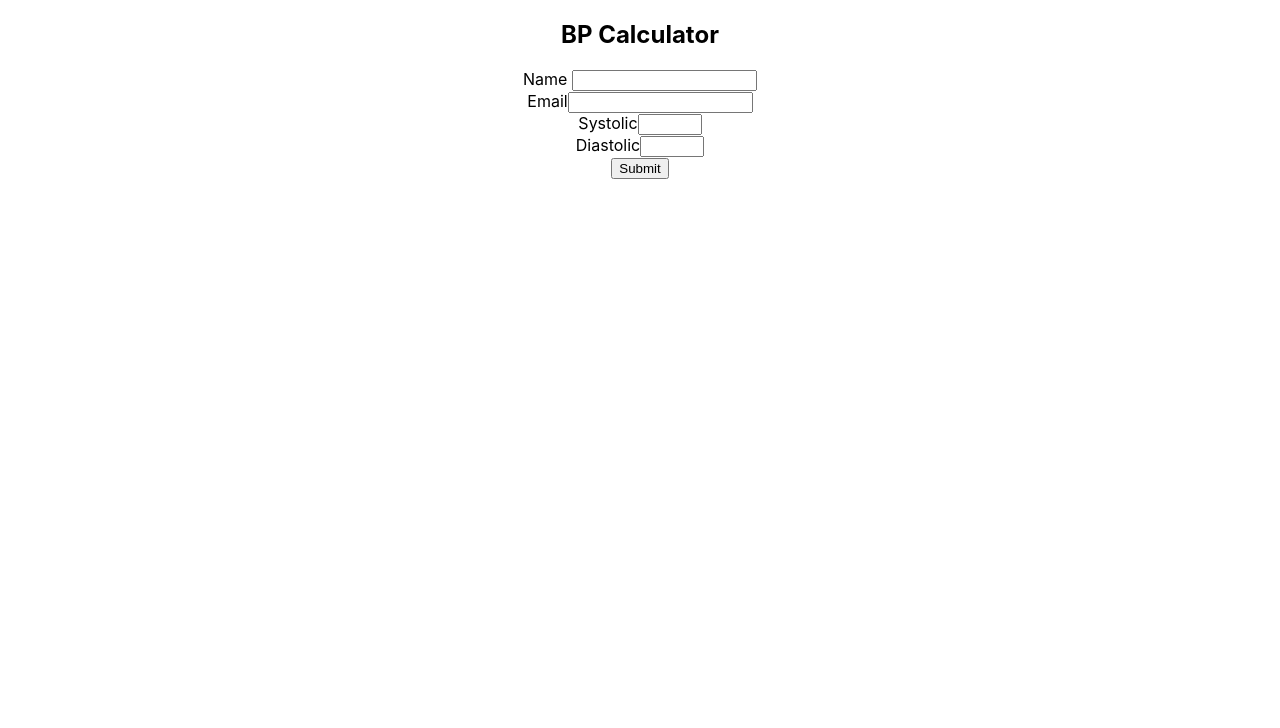
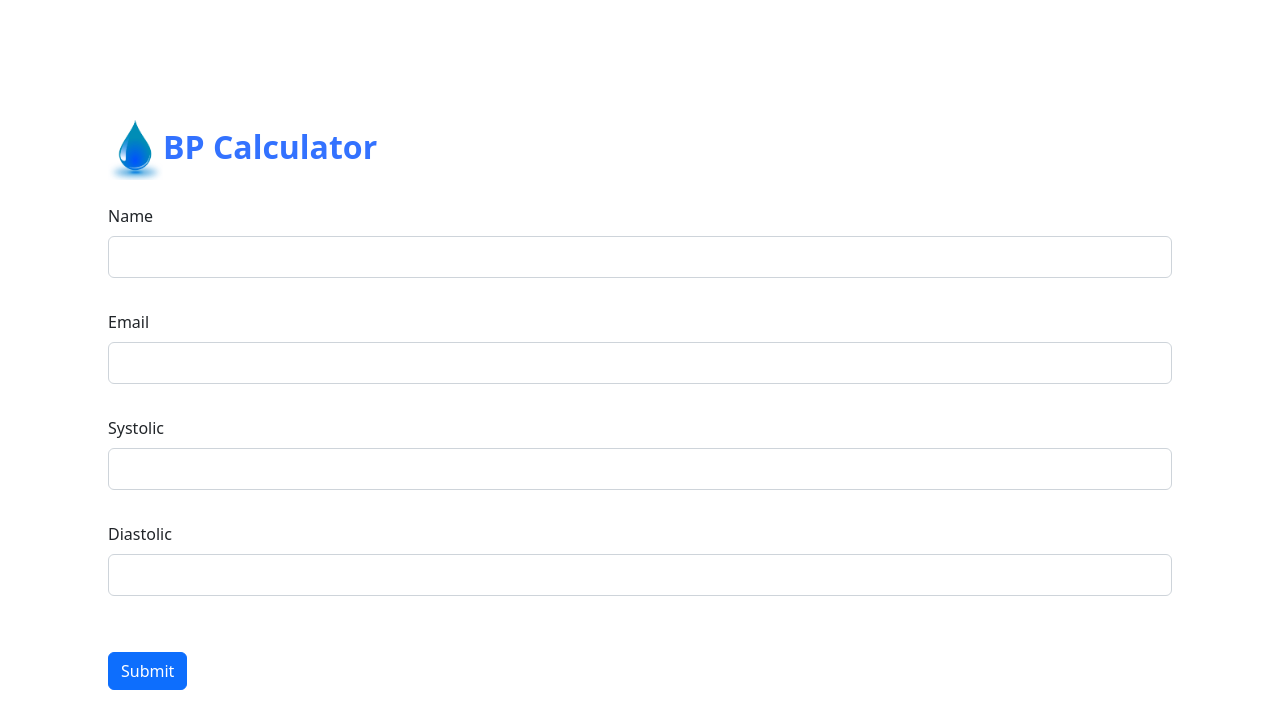
Before and after one commit to anupx73/react-bpcalc-k8s, a React (Create React App) app: page / in a window 1280 px wide. Shown: the top 728 px of the page. Built offline with nearby package versions, Linux system fonts and the light colour scheme.

Commit message:
feat: added style

```diff
--- a/package.json
+++ b/package.json
@@ -7,6 +7,7 @@
     "@testing-library/react": "^13.4.0",
     "@testing-library/user-event": "^13.5.0",
     "axios": "^1.3.6",
+    "bootstrap": "^5.2.3",
     "react": "^18.2.0",
     "react-bootstrap": "^2.7.4",
     "react-dom": "^18.2.0",
--- a/src/App.js
+++ b/src/App.js
@@ -1,10 +1,10 @@
-//import logo from './logo.svg';
-import './App.css';
-
-import React, { useState, useEffect } from "react";
+import React, { useState } from "react";
 import axios from "axios";
-import {Link} from 'react-router-dom';
+import 'bootstrap/dist/css/bootstrap.css';
 import { Container } from "react-bootstrap";
+import Form from 'react-bootstrap/Form';
+import Button from 'react-bootstrap/Button';
+import logo from './logo.png';
 
 function App() {
   const [name, setName] = useState("");
@@ -54,12 +54,10 @@ function App() {
   };
 
   return (
-    <div className="App">
+    <div className="App" style={{padding: "6em"}}>
       <Container className="content">
-
-        <div className="row">
-          <div className="col-sm-12">
-            <h2 className="mt-4 mb-4 fw-bold">
+            <h2 className="mt-4 mb-4 fw-bold" style={{color: "#3372FF"}}>
+              <span><img src={logo} alt="Logo" width="55" height="60"/></span>
               BP Calculator
             </h2>
 
@@ -70,32 +68,32 @@ function App() {
               </div>
             ) : (
               <></>
-            )}
+              )}
 
-            <form onSubmit={submitData} className="row g-3">
-              <div className="col-md-3">
+            <Form onSubmit={submitData} className="row g-3">
+            <Form.Group className="mb-3" >
                 <label className="form-label">Name </label>
-                <input
+                <Form.Control
                   type="text"
                   name="name"
                   className="form-control p-2"
                   onChange={(e) => handleusername(e)}
                 />
-              </div>
+            </Form.Group>
 
-              <div className="col-md-3">
+              <Form.Group className="mb-3" >
                 <label className="form-label">Email</label>
-                <input
+                <Form.Control
                   type="text"
                   name="email"
                   className="form-control p-2"
                   onChange={(e) => handleemail(e)}
                 />
-              </div>
+              </Form.Group>
 
-              <div className="col-md-3">
+              <Form.Group className="mb-3" >
                 <label className="form-label">Systolic</label>
-                <input
+                <Form.Control
                   type="number"
                   min="70"
                   max="190"
@@ -103,11 +101,11 @@ function App() {
                   className="form-control p-2"
                   onChange={(e) => handlesystolic(e)}
                 />
-              </div>
+              </Form.Group>
 
-              <div className="col-md-3">
+              <Form.Group className="mb-3" >
                 <label className="form-label">Diastolic</label>
-                <input
+                <Form.Control
                   type="number"
                   min="40"
                   max="100"
@@ -115,16 +113,14 @@ function App() {
                   className="form-control p-2"
                   onChange={(e) => handlediastolic(e)}
                 />
-              </div>
+              </Form.Group>
 
-              <div className="col-md-3">
-                <button type="submit" className="btn btn-primary mt-4">
+              <Form.Group className="mb-3" >
+                <Button type="submit" className="btn btn-primary mt-4">
                   Submit
-                </button>
-              </div>
-            </form>
-          </div>
-        </div>
+                </Button>
+              </Form.Group>
+            </Form>
       </Container>
     </div>
   );
```
Also changed, not shown: src/logo.png (added), src/logo.svg (deleted).
